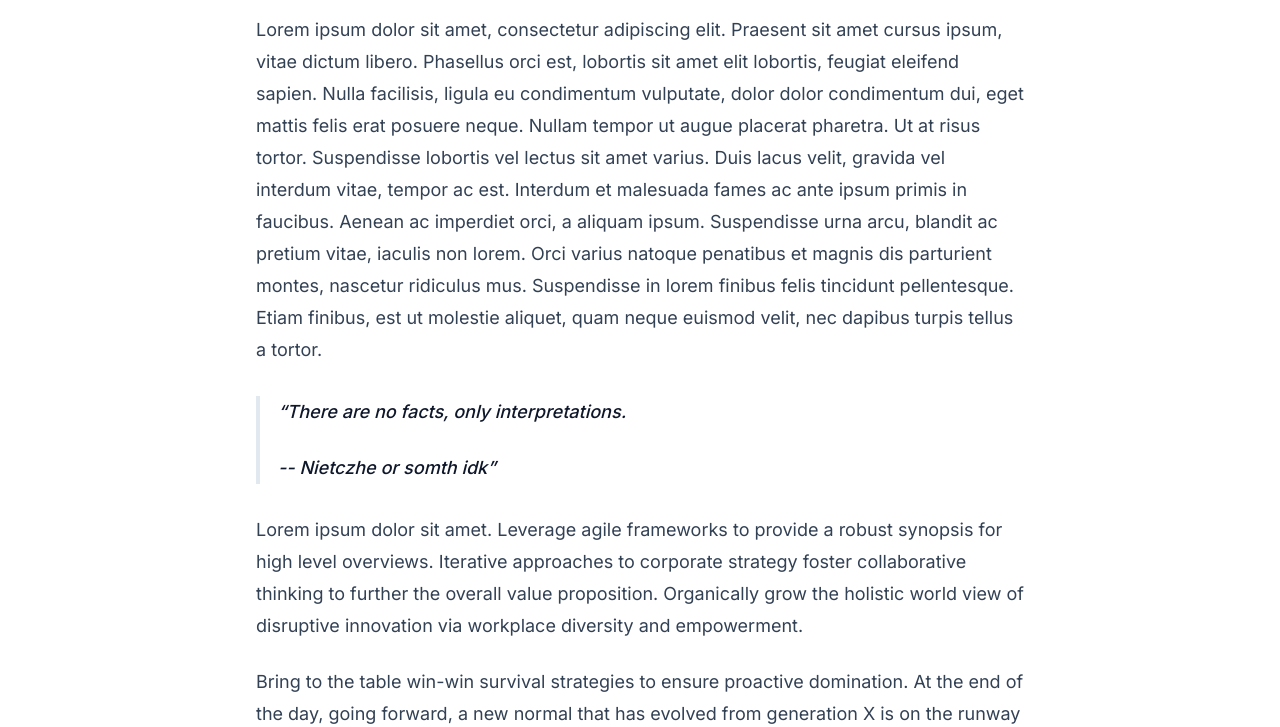
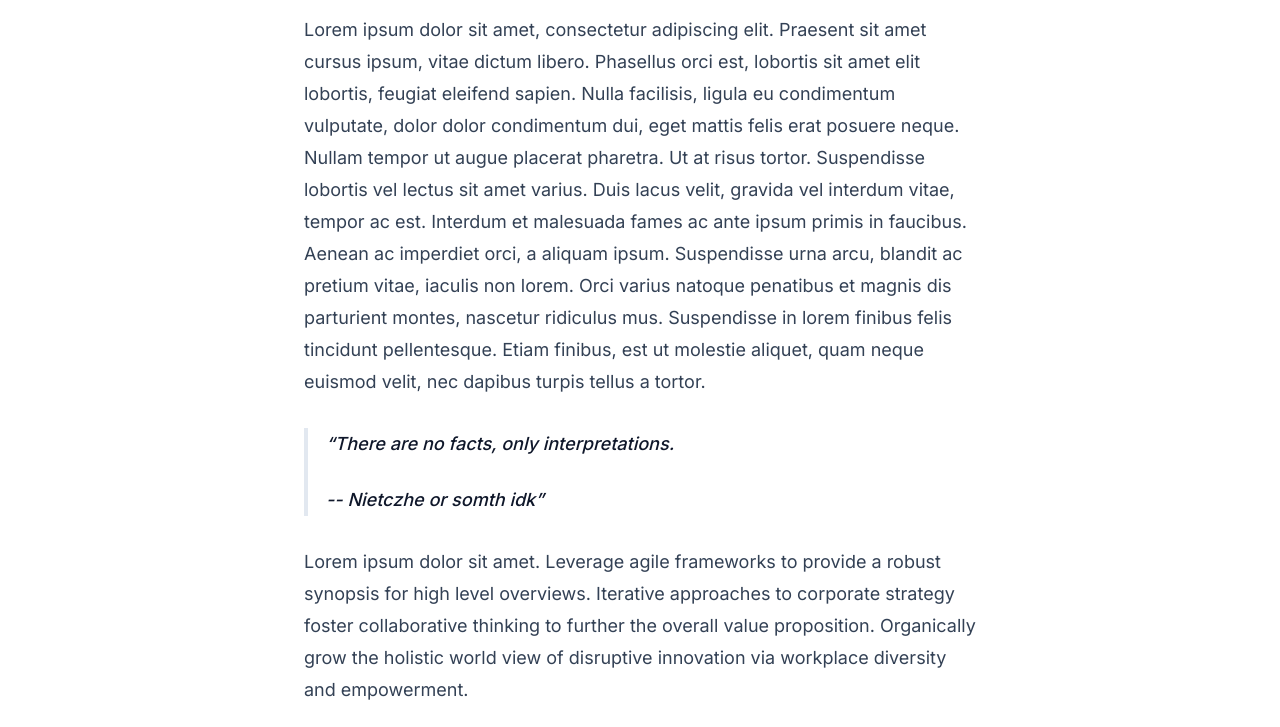
Before and after one commit to brandoncbang/brandonbang.com, an Eleventy site: page src/posts/hello-world.md in a window 1280 px wide. Shown: the part 275-1002 px from the top of the page. Built offline with nearby package versions, Linux system fonts and the light colour scheme; Eleventy itself is replaced by a stand-in of ours; files that its build step writes are made by us from their sources.

Commit message:
Fix post max width

```diff
--- a/src/_includes/layouts/post.liquid
+++ b/src/_includes/layouts/post.liquid
@@ -2,7 +2,7 @@
 layout: layouts/main
 ---
 <section class="px-6 lg:px-10">
-  <div class="mx-auto max-w-3xl py-16 lg:py-24">
+  <div class="mx-auto max-w-2xl py-16 lg:py-24">
     <div class="flex flex-col">
       <time class="text-slate-500" datetime="{{ date }}">
         {{- date | date: '%B %e, %Y' -}}
```
